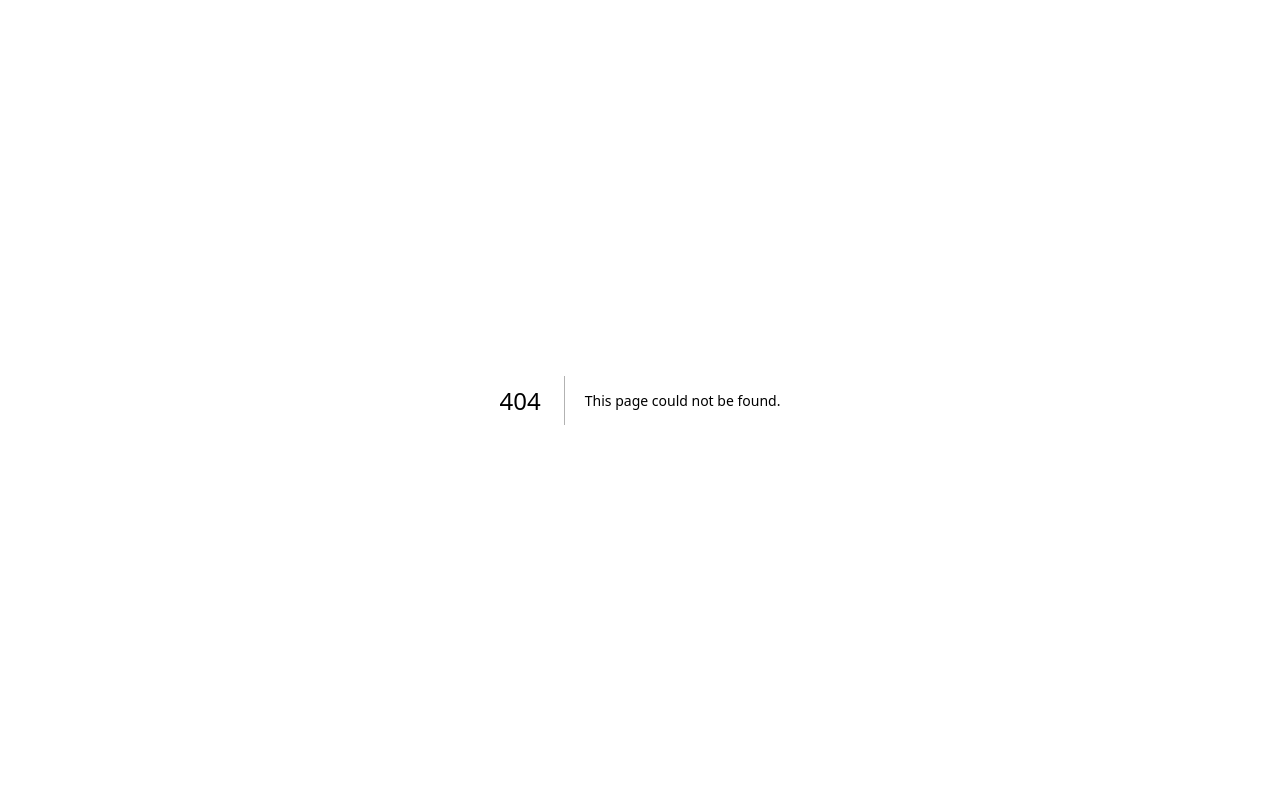
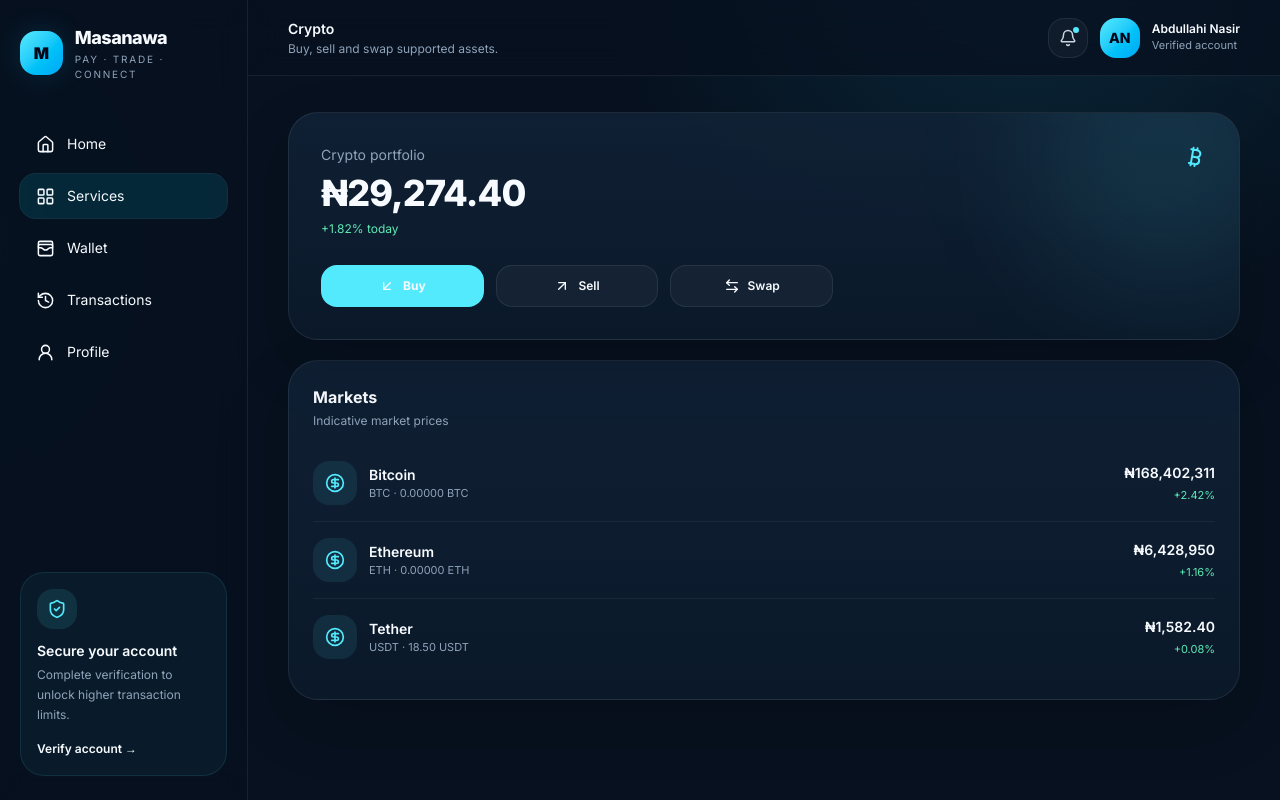
Before and after one commit to Baatiku/MasanawaP1, a Next.js app: page /crypto in a window 1280 px wide. Before the commit this address had no page. Built offline with nearby package versions, Linux system fonts and the light colour scheme.

Commit message:
Add Masanawa crypto hub

```diff
--- /dev/null
+++ b/app/crypto/page.tsx
@@ -0,0 +1,18 @@
+import Link from "next/link";
+import { ArrowDownLeft, ArrowLeftRight, ArrowUpRight, Bitcoin, CircleDollarSign } from "lucide-react";
+import AppShell from "../components/AppShell";
+
+const assets = [
+  { name: "Bitcoin", symbol: "BTC", price: "₦168,402,311", change: "+2.42%", balance: "0.00000 BTC" },
+  { name: "Ethereum", symbol: "ETH", price: "₦6,428,950", change: "+1.16%", balance: "0.00000 ETH" },
+  { name: "Tether", symbol: "USDT", price: "₦1,582.40", change: "+0.08%", balance: "18.50 USDT" },
+];
+
+export default function CryptoPage() {
+  return (
+    <AppShell active="Services" title="Crypto" subtitle="Buy, sell and swap supported assets.">
+      <section className="panel relative overflow-hidden rounded-[30px] p-6 md:p-8"><div className="absolute -right-14 -top-20 h-64 w-64 rounded-full bg-cyan-300/10 blur-3xl"/><div className="relative"><div className="flex items-start justify-between"><div><p className="muted text-sm">Crypto portfolio</p><h1 className="mt-2 text-3xl font-extrabold tracking-tight md:text-4xl">₦29,274.40</h1><p className="mt-2 text-xs text-emerald-300">+1.82% today</p></div><Bitcoin className="text-cyan-300"/></div><div className="mt-7 grid grid-cols-3 gap-3 md:max-w-lg"><Link href="/crypto/buy" className="flex items-center justify-center gap-2 rounded-2xl bg-cyan-300 px-3 py-3 text-xs font-bold text-slate-950"><ArrowDownLeft size={16}/>Buy</Link><Link href="/crypto/sell" className="flex items-center justify-center gap-2 rounded-2xl border border-white/8 bg-white/[.04] px-3 py-3 text-xs font-semibold"><ArrowUpRight size={16}/>Sell</Link><Link href="/crypto/swap" className="flex items-center justify-center gap-2 rounded-2xl border border-white/8 bg-white/[.04] px-3 py-3 text-xs font-semibold"><ArrowLeftRight size={16}/>Swap</Link></div></div></section>
+      <section className="panel mt-5 rounded-[30px] p-5 md:p-6"><div><h2 className="font-bold">Markets</h2><p className="muted mt-1 text-xs">Indicative market prices</p></div><div className="mt-4 divide-y divide-white/6">{assets.map(a=><div key={a.symbol} className="flex items-center justify-between gap-4 py-4"><div className="flex items-center gap-3"><div className="flex h-11 w-11 items-center justify-center rounded-2xl bg-cyan-300/9 text-cyan-300"><CircleDollarSign size={20}/></div><div><p className="text-sm font-semibold">{a.name}</p><p className="muted text-[11px]">{a.symbol} · {a.balance}</p></div></div><div className="text-right"><p className="text-xs font-semibold sm:text-sm">{a.price}</p><p className="mt-1 text-[11px] text-emerald-300">{a.change}</p></div></div>)}</div></section>
+    </AppShell>
+  );
+}
```
